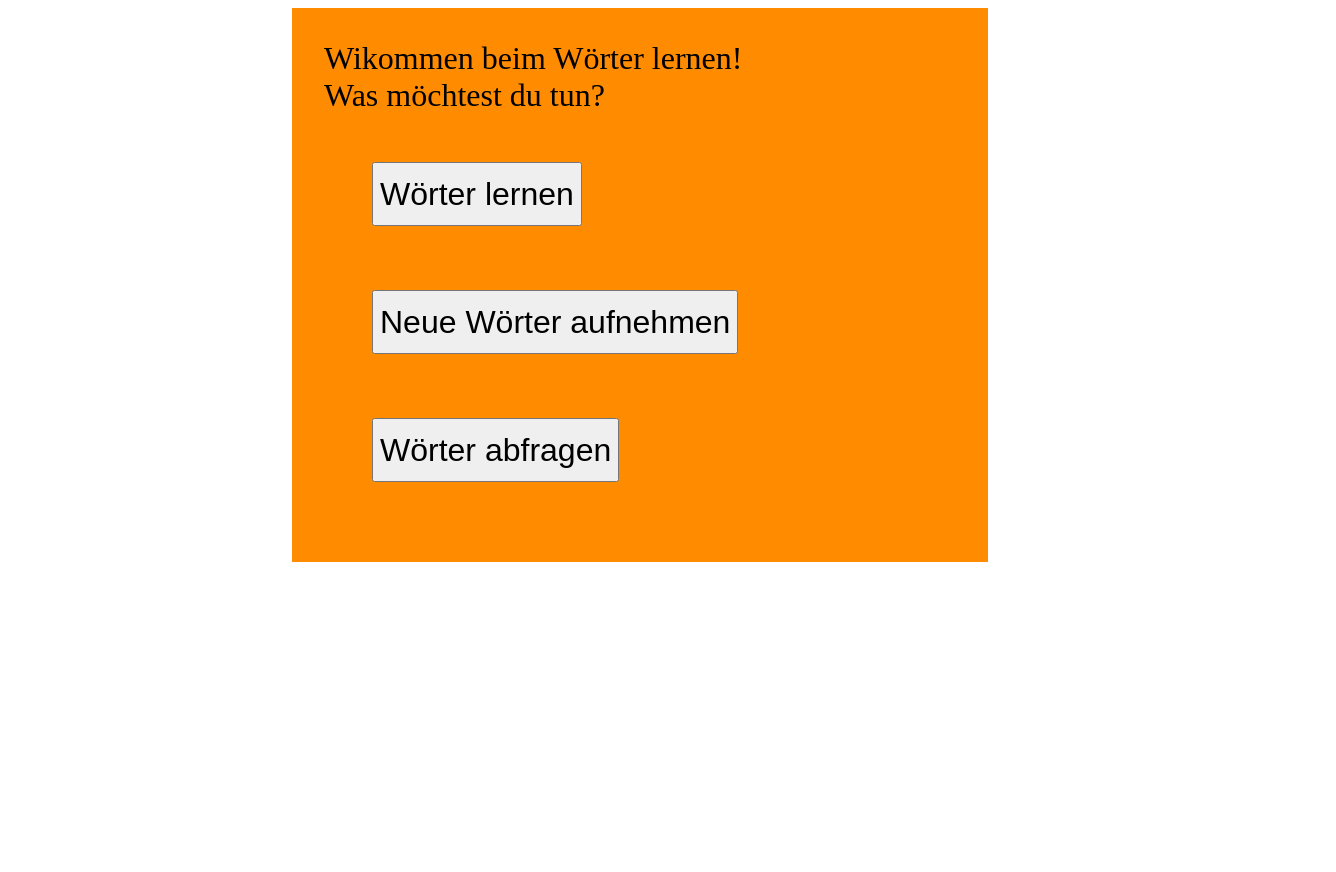
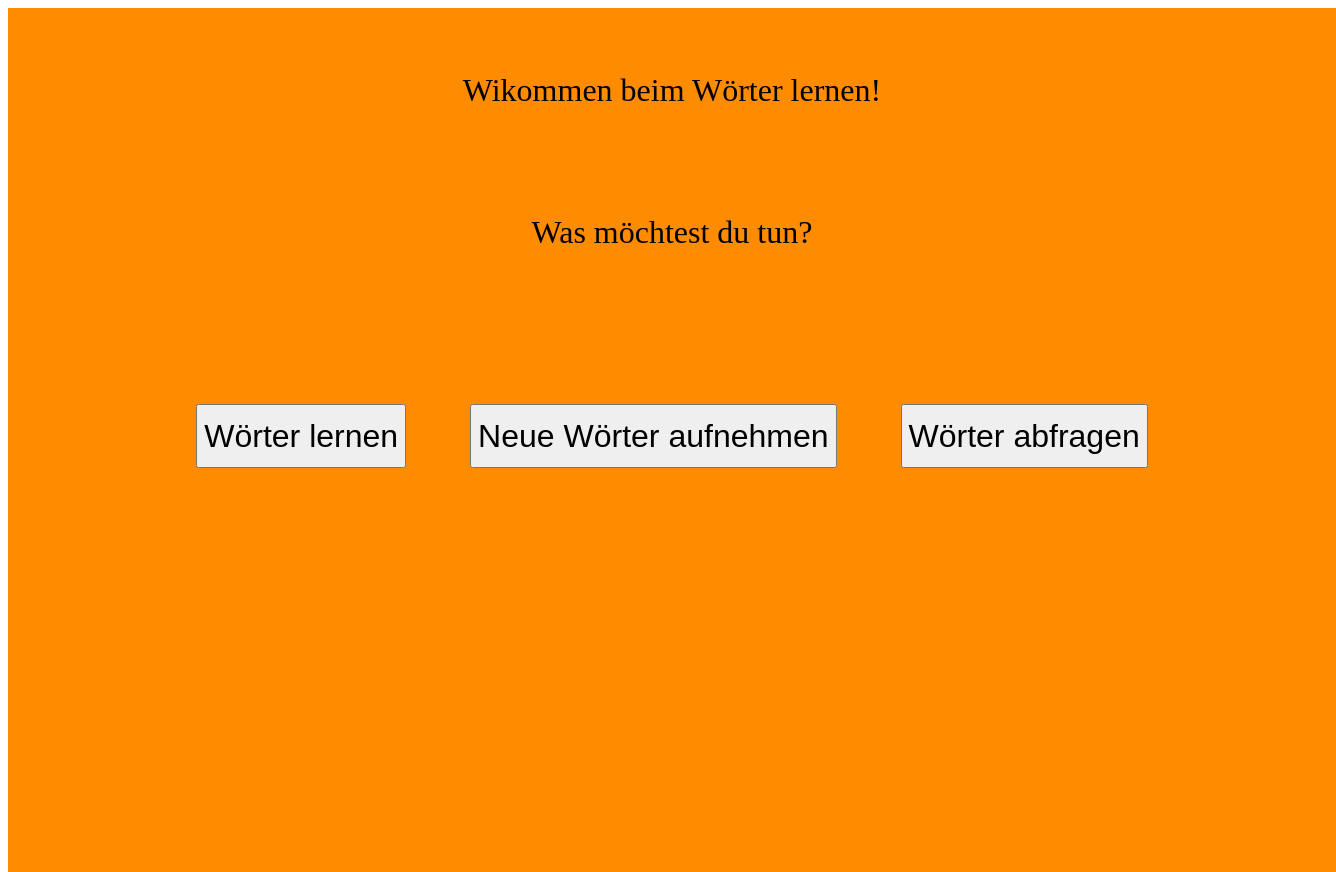
Before and after one commit to salni84/language-app, an Angular app: page / in a window 1280 px wide. Shown: the whole page, 1336 px wide, since content can reach past the window. Before the commit the page ends 800 px from the top, so only its background shows below. Built offline with nearby package versions, Linux system fonts and the light colour scheme.

Commit message:
new version

```diff
--- a/src/app/homescreen/homescreen.component.html
+++ b/src/app/homescreen/homescreen.component.html
@@ -1,4 +1,4 @@
-<div class="homscreen">
+<div class="homescreen">
   <div class="welcome">
     <div class="title">Wikommen beim Wörter lernen!</div>
     <div class="text">Was möchtest du tun?</div>
--- a/src/app/homescreen/homescreen.component.scss
+++ b/src/app/homescreen/homescreen.component.scss
@@ -1,10 +1,10 @@
-.welcome {
-  display: block;
+.homescreen, .welcome {
+  display: grid;
   background-color: darkorange;
-  width: 50%;
-  align-items: center;
+  width: 100%;
+  height: 100%;
+  justify-items: center;
   justify-content: center;
-  margin: auto;
   padding: 2em;
 }
 
--- a/src/app/record/record.component.html
+++ b/src/app/record/record.component.html
@@ -1,10 +1,7 @@
-
-<div class="nav">
-  <button routerLink="/learn">Zurück zum lernen</button>
-</div>
-
-
-<div class="record">
+<div class="container">
+  <div class="nav">
+    <button routerLink="/learn">Zurück zum lernen</button>
+  </div>
 
   <div class="newWord">
     <span class="description">Gebe hier das deutsche Wort ein:</span>
--- a/src/app/record/record.component.scss
+++ b/src/app/record/record.component.scss
@@ -1,9 +1,10 @@
-.record {
+.container {
+  display: grid;
   background-color: #00B7FF;
-  width: 80%;
+  height: 100%;
   margin: auto;
   align-content: center;
-  justify-content: center;
+  justify-items: center;
   align-items: center;
 }
 
--- a/src/app/record/record.component.ts
+++ b/src/app/record/record.component.ts
@@ -80,6 +80,4 @@ export class RecordComponent {
 
     this.wordService.newWord(word).subscribe((word) => console.log(word))
   }
-
-
 }
--- a/src/app/service/word.service.ts
+++ b/src/app/service/word.service.ts
@@ -8,9 +8,9 @@ import { Word } from '../types/Word';
 })
 export class WordService {
 
- //  SERVER_API = "http://localhost:3000/word";
+   SERVER_API = "http://localhost:3000/word";
 
-    SERVER_API = "https://language-express-0df724d1d304.herokuapp.com/word"
+ //   SERVER_API = "https://language-express-0df724d1d304.herokuapp.com/word"
 
   headers = {
     'Content-Type': 'application/json',
@@ -32,7 +32,7 @@ export class WordService {
   }
 
   deleteWord(id: number): Observable<any> {
-    return this.httpClient.delete<Word>(`${this.SERVER_API}/delete/` + id);
+    return this.httpClient.delete<Word>(`${this.SERVER_API}/` + id);
   }
 
   updateWord(id: number, word: Word): Observable<any> {
--- a/src/app/word-list/word-list.component.html
+++ b/src/app/word-list/word-list.component.html
@@ -1,10 +1,11 @@
-
 <div class="container">
+  <a routerLink="/">Zurück zur Übersicht</a>
   <ng-container *ngFor="let word of words; index as i">
     <div class="word">
+      <a (click)="deleteWord(word.id)"><i class="fa fa-trash-o" style="font-size:24px"></i></a>
       <p class="germanWord">{{word.word}}</p>
 
-      <div class="hideAndShow" [hidden]="visibleElement !== i">
+      <div class="hideAndShow" [hidden]="visibleElement !== i" *ngIf="showTranslationAndAudio">
 
         <p class="translatedWord">{{word.translation}}</p>
 
@@ -13,7 +14,7 @@
         </audio>
 
       </div>
-      <button (click)="showTranslation(i)">{{showTranslationAndAudio ? 'Verberge Übersetzung' : 'Zeige übersetzung'}}</button>
+      <button class="showHideButton" (click)="showTranslation(i)">{{'Aufdecken / Zudecken'}}</button>
     </div>
   </ng-container>
 </div>
--- a/src/app/word-list/word-list.component.scss
+++ b/src/app/word-list/word-list.component.scss
@@ -3,6 +3,8 @@
   display: flex;
   flex-direction: row;
   flex-wrap: wrap;
+  background-color: #00B7FF;
+  height: 100%;
 }
 
 
@@ -11,6 +13,7 @@
   background-color: antiquewhite;
   padding: 1em;
   width: 40%;
+  height: 40%;
   margin: 1em
 }
 
@@ -22,3 +25,8 @@
 .translatedWord {
   font-style: italic;
 }
+
+
+.showHideButton {
+  margin: 1em;
+}
--- a/src/app/word-list/word-list.component.ts
+++ b/src/app/word-list/word-list.component.ts
@@ -21,8 +21,21 @@ export class WordListComponent implements OnInit{
     })
   }
 
-  showTranslation(index: number) {
+  public showTranslation(index: number) {
+    console.log(index)
     this.visibleElement = index
     this.showTranslationAndAudio = !this.showTranslationAndAudio
   }
+
+  public deleteWord(id: number) {
+    this.wordService.deleteWord(id).subscribe((id) => {
+      this.getWords()
+    } )
+  }
+
+  public getWords() {
+    this.wordService.readWords().subscribe((words) => {
+      this.words = words
+    })
+  }
 }
--- a/src/app/word-test/word-test.component.html
+++ b/src/app/word-test/word-test.component.html
@@ -1,5 +1,5 @@
 <div class="container">
-  <button (click)="startTest()">neues Wort</button>
+  <a routerLink="/">Zurück zur Übersicht</a>
   <div class="singleWord">
     {{currentWord.word}}
   </div>
@@ -8,6 +8,9 @@
 <div class="translation">
   <input [(ngModel)]="enteredWord" name="enteredWord">
 </div>
-  <button class="checkResultButton" (click)="compareWord()">Überprüfe</button>
+  <div class="buttons">
+    <button class="checkResultButton" (click)="compareWord()">Überprüfe</button>
+    <button (click)="startTest()">neues Wort</button>
+  </div>
 <div class="result">{{ resultMessage }}</div>
 </div>
--- a/src/app/word-test/word-test.component.scss
+++ b/src/app/word-test/word-test.component.scss
@@ -1,7 +1,9 @@
 .container {
+  display: grid;
+  justify-content: center;
+  align-content: center;
   background-color: cornflowerblue;
-  width: 50%;
-  margin: auto;
+  height: 100%;
   padding: 2em;
 }
 
@@ -12,12 +14,14 @@
 }
 
 
-button {
-  margin: 1em;
+.buttons {
+  display: flex;
+  height: 2em;
   padding: 1em;
 }
 
 input {
-  height: 2em;
+  height: 3em;
   width: auto;
+  font-size: 2em;
 }
--- a/src/styles.scss
+++ b/src/styles.scss
@@ -1 +1,6 @@
 /* You can add global styles to this file, and also import other style files */
+
+
+html, body {
+  height: 100%;
+}
```
